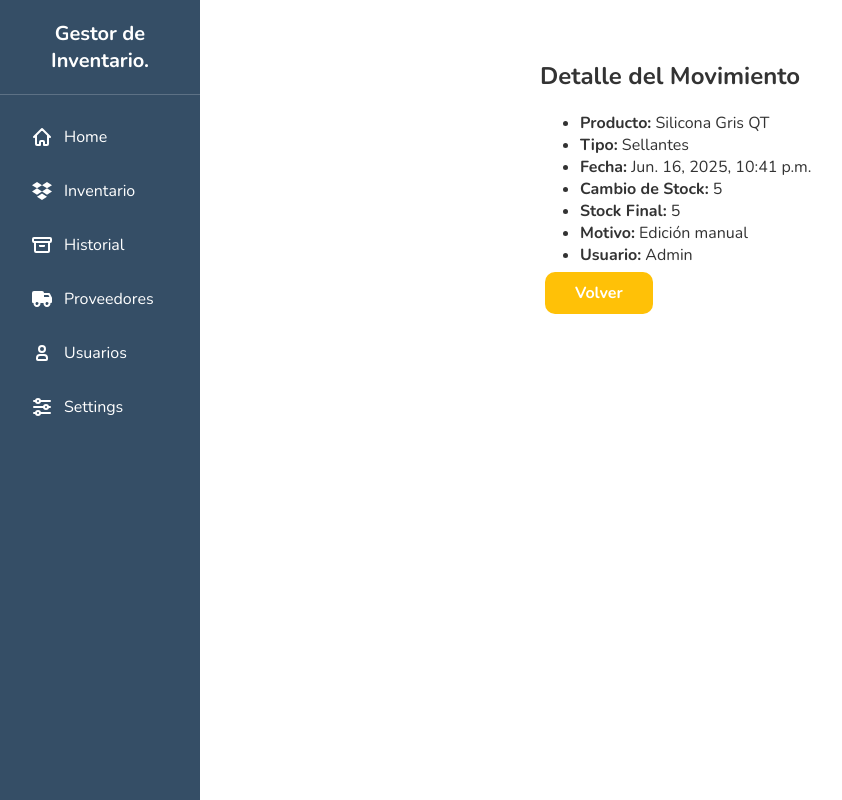
After one commit to lvkhss/GestorInventario, a Django app: a page that uses inventory/templates/inv/base.html in a window 1280 px wide. The commit adds this page. Shown: the whole page, without its empty margins (0-842 px from the left). Run offline with Django 3.2, Linux system fonts and the light colour scheme; data comes from the database, SQL or seed files in the repository; both versions use the stored data as it was after the commit.

Commit message:
historial detalles filtros

```diff
--- a/inventory/forms.py
+++ b/inventory/forms.py
@@ -10,6 +10,7 @@ TIPOS_PRODUCTO = (
 
 class ProductoForm(forms.Form):
     name = forms.CharField(label="Nombre", max_length=200)
+    codigo_barras =forms.CharField(label="Codigo Barras")
     price = forms.IntegerField(label="Precio")
     type = forms.ChoiceField(label="Tipo", choices=TIPOS_PRODUCTO)
     date_added = forms.DateTimeField(label='Fecha de ingreso', initial=now, required=False, disabled=True,)
@@ -17,12 +18,13 @@ class ProductoForm(forms.Form):
 class SellanteForm(forms.ModelForm):
     class Meta:
         model = Sellantes
-        fields = ('name', 'price', 'type', 'stock')
+        fields = ['name', 'price', 'type', 'stock', 'codigo_barras']
         labels = {
             'name': 'Nombre',
             'type': 'Tipo',
             'price': 'Precio',
             'stock': 'Stock',
+            'codigo_barras':'Codigo Barras'
         }
 
     def __init__(self, *args, **kwargs):
@@ -35,12 +37,13 @@ class SellanteForm(forms.ModelForm):
 class HerramientaForm(forms.ModelForm):
     class Meta:
         model = Herramientas
-        fields = ('name', 'price', 'type', 'stock')
+        fields = ['name', 'price', 'type', 'stock', 'codigo_barras']
         labels = {
             'name': 'Nombre',
             'type': 'Tipo',
             'price': 'Precio',
             'stock': 'Stock',
+            'codigo_barras':'Codigo Barras'
         }
 
     def __init__(self, *args, **kwargs):
@@ -52,12 +55,13 @@ class HerramientaForm(forms.ModelForm):
 class PinturaForm(forms.ModelForm):
     class Meta:
         model = Pinturas
-        fields = ('name', 'price', 'type', 'stock')
+        fields = ['name', 'price', 'type', 'stock', 'codigo_barras']
         labels = {
             'name': 'Nombre',
             'type': 'Tipo',
             'price': 'Precio',
             'stock': 'Stock',
+            'codigo_barras':'Codigo Barras'
         }
 
     def __init__(self, *args, **kwargs):
--- a/inventory/models.py
+++ b/inventory/models.py
@@ -1,5 +1,6 @@
 from django.db import models, connection
 from django.utils.timezone import now
+from django.contrib.auth.models import User
 
 
 
@@ -18,6 +19,8 @@ class Producto(models.Model):
     type = models.CharField(max_length=200, blank=False)
     price = models.IntegerField()
     stock = models.IntegerField(default=0)
+    codigo_barras = models.CharField(max_length=50, null=True, blank=True)
+
     choices = (
         ('AVAILABLE', 'Item ready to be purchased'),
         ('SOLD', 'Item already purchased'),
@@ -56,11 +59,12 @@ class Pinturas(Producto):
 class HistorialMovimiento(models.Model):
     producto_id = models.IntegerField()
     nombre_producto = models.CharField(max_length=200)
-    tipo_producto = models.CharField(max_length=50)  # "Sellante", "Herramienta", "Pintura"
+    tipo_producto = models.CharField(max_length=50)
     fecha = models.DateTimeField(auto_now_add=True)
-    cambio_stock = models.IntegerField()  # Positivo para entrada, negativo para salida
+    cambio_stock = models.IntegerField()
     stock_final = models.IntegerField()
     motivo = models.CharField(max_length=255, blank=True)
+    usuario = models.ForeignKey(User, on_delete=models.SET_NULL, null=True, blank=True)  # 👈 Nuevo campo
 
     def __str__(self):
         return f"{self.nombre_producto} ({self.tipo_producto}) - {self.cambio_stock} unidades"
--- a/inventory/static/css/style.css
+++ b/inventory/static/css/style.css
@@ -286,5 +286,31 @@ form + p {
   font-weight: 500;
 }
 
+.pagination {
+  display: flex;
+  justify-content: center;
+  align-items: center;
+  margin-top: 24px;
+  gap: 16px;
+  font-size: 1.1em;
+}
+
+.pagination a {
+  color: #fff;
+  background: #354e66;
+  padding: 6px 16px;
+  border-radius: 4px;
+  text-decoration: none;
+  transition: background 0.2s;
+}
+
+.pagination a:hover {
+  background: #0056b3;
+}
+
+.pagination span {
+  color: #333;
+  font-weight: 500;
+}
 
 /* EXCEL */
--- a/inventory/templates/inv/base.html
+++ b/inventory/templates/inv/base.html
@@ -33,18 +33,20 @@
         </svg>
         Inventario
       </a>
-      <a href="{% url 'suppliers_list' %}">
-        <svg class="w-6 h-6 text-gray-800 dark:text-white" aria-hidden="true" xmlns="http://www.w3.org/2000/svg" width="24" height="24" fill="currentColor" viewBox="0 0 24 24">
-  <path fill-rule="evenodd" d="M4 4a2 2 0 0 0-2 2v9a1 1 0 0 0 1 1h.535a3.5 3.5 0 1 0 6.93 0h3.07a3.5 3.5 0 1 0 6.93 0H21a1 1 0 0 0 1-1v-4a.999.999 0 0 0-.106-.447l-2-4A1 1 0 0 0 19 6h-5a2 2 0 0 0-2-2H4Zm14.192 11.59.016.02a1.5 1.5 0 1 1-.016-.021Zm-10 0 .016.02a1.5 1.5 0 1 1-.016-.021Zm5.806-5.572v-2.02h4.396l1 2.02h-5.396Z" clip-rule="evenodd"/>
-</svg>
-        Proveedores
       <a href="{% url 'historial' %}">
         <svg class="w-6 h-6 text-gray-800 dark:text-white" aria-hidden="true" xmlns="http://www.w3.org/2000/svg" width="24" height="24" fill="none" viewBox="0 0 24 24">
   <path stroke="currentColor" stroke-linejoin="round" stroke-width="2" d="M10 12v1h4v-1m4 7H6a1 1 0 0 1-1-1V9h14v9a1 1 0 0 1-1 1ZM4 5h16a1 1 0 0 1 1 1v2a1 1 0 0 1-1 1H4a1 1 0 0 1-1-1V6a1 1 0 0 1 1-1Z"/>
 </svg>
 
-        historial
+        Historial
       </a>
+      <a href="{% url 'suppliers_list' %}">
+        <svg class="w-6 h-6 text-gray-800 dark:text-white" aria-hidden="true" xmlns="http://www.w3.org/2000/svg" width="24" height="24" fill="currentColor" viewBox="0 0 24 24">
+  <path fill-rule="evenodd" d="M4 4a2 2 0 0 0-2 2v9a1 1 0 0 0 1 1h.535a3.5 3.5 0 1 0 6.93 0h3.07a3.5 3.5 0 1 0 6.93 0H21a1 1 0 0 0 1-1v-4a.999.999 0 0 0-.106-.447l-2-4A1 1 0 0 0 19 6h-5a2 2 0 0 0-2-2H4Zm14.192 11.59.016.02a1.5 1.5 0 1 1-.016-.021Zm-10 0 .016.02a1.5 1.5 0 1 1-.016-.021Zm5.806-5.572v-2.02h4.396l1 2.02h-5.396Z" clip-rule="evenodd"/>
+  </svg>
+
+
+        Proveedores
       <a href="{% url 'users' %}">
         <svg class="w-6 h-6" aria-hidden="true" xmlns="http://www.w3.org/2000/svg" width="24" height="24" fill="none" viewBox="0 0 24 24">
           <path stroke="currentColor" stroke-width="2" d="M7 17v1a1 1 0 0 0 1 1h8a1 1 0 0 0 1-1v-1a3 3 0 0 0-3-3h-4a3 3 0 0 0-3 3Zm8-9a3 3 0 1 1-6 0 3 3 0 0 1 6 0Z"/>
--- /dev/null
+++ b/inventory/templates/inv/detalle_historial.html
@@ -0,0 +1,17 @@
+{% extends 'inv/base.html' %}
+
+{% block body %}
+<div class="container mt-4">
+  <h2>Detalle del Movimiento</h2>
+  <ul class="list-group">
+    <li class="list-group-item"><strong>Producto:</strong> {{ movimiento.nombre_producto }}</li>
+    <li class="list-group-item"><strong>Tipo:</strong> {{ movimiento.tipo_producto }}</li>
+    <li class="list-group-item"><strong>Fecha:</strong> {{ movimiento.fecha }}</li>
+    <li class="list-group-item"><strong>Cambio de Stock:</strong> {{ movimiento.cambio_stock }}</li>
+    <li class="list-group-item"><strong>Stock Final:</strong> {{ movimiento.stock_final }}</li>
+    <li class="list-group-item"><strong>Motivo:</strong> {{ movimiento.motivo }}</li>
+    <li class="list-group-item"><strong>Usuario:</strong> {{ movimiento.usuario.username|default:"Desconocido" }}</li>
+  </ul>
+  <a href="{% url 'historial' %}" class="btn btn-secondary mt-3">Volver</a>
+</div>
+{% endblock %}
--- a/inventory/templates/inv/inventario.html
+++ b/inventory/templates/inv/inventario.html
@@ -1,10 +1,10 @@
 {% extends 'inv/base.html' %}
 
 {% block body %}
+<h2>Inventario</h2>
 <div class="container-set-inventory">
   <div class="add_buttons">
     <div class="inventory-left">
-      <h2>Inventario</h2>
       <div class="button-group">
         <input type="text" id="searchInput" placeholder="Buscar por nombre..."
           class="form-control d-inline-block w-auto" />
--- a/inventory/templates/inv/tabla_productos.html
+++ b/inventory/templates/inv/tabla_productos.html
@@ -2,7 +2,7 @@
   <table class="table table-hover fixed-table">
     <thead>
       <tr>
-        <th>id</th>
+        <th>Codigo</th>
         <th>Nombre</th>
         <th>Precio</th>
         <th>Stock</th>
@@ -12,7 +12,7 @@
     <tbody>
       {% for entry in items %}
       <tr>
-        <td>{{ entry.item.pk }}</td>
+        <td>{{ entry.item.codigo_barras }}</td>
         <td>{{ entry.item.name }}</td>
         <td>{{ entry.item.price }} $</td>
         <td>{{ entry.item.stock }}</td>
--- a/inventory/templates/inv/users.html
+++ b/inventory/templates/inv/users.html
@@ -20,8 +20,7 @@
           <td>{{ user.id }}</td>
           <td>{{ user.username }}</td>
           <td>{{ user.email }}</td>
-          <td>{{ user.date_joined|date:"Y-m-d H:i:s" }}</td>
-
+          <td>{{ user.date_joined|date:"d-m-Y H:i" }}</td>
         </tr>
         {% empty %}
         <tr>
--- a/inventory/urls.py
+++ b/inventory/urls.py
@@ -7,6 +7,8 @@ urlpatterns = [
     re_path(r'^agregar$', agregar_producto, name='agregar_producto'),
 
     re_path(r'index$', index, name='index'),
+
+    re_path(r'historial(?P<pk>\d+)$', detalle_historial, name='detalle_historial'),
 
 
     re_path(r'^sellantes/edit_item/(?P<pk>\d+)$', edit_sellante, name="edit_sellante"),
--- a/inventory/views.py
+++ b/inventory/views.py
@@ -5,7 +5,7 @@ from django.contrib.auth import authenticate, login
 from django.contrib.auth.decorators import login_required
 # Create your views here.
 from django.db.models import Q
-
+from datetime import datetime
 from .forms import *
 import pandas as pd
 from .models import ProductoReal, Sellantes, Herramientas, Pinturas
@@ -91,11 +91,37 @@ def inventario(request):
 
 @login_required
 def historial(request):
+    query = request.GET.get('q', '')
+    tipo = request.GET.get('type', '')
+    start = request.GET.get('start', '')
+    end = request.GET.get('end', '')
+
     movimientos_list = HistorialMovimiento.objects.all().order_by('-fecha')
-    paginator = Paginator(movimientos_list, 10)  # 10 per page
 
+    if query:
+        movimientos_list = movimientos_list.filter(nombre_producto__icontains=query)
+
+    if tipo:
+        movimientos_list = movimientos_list.filter(tipo_producto=tipo)
+
+    if start:
+        try:
+            start_date = datetime.strptime(start, "%Y-%m-%d")
+            movimientos_list = movimientos_list.filter(fecha__date__gte=start_date)
+        except ValueError:
+            pass
+
+    if end:
+        try:
+            end_date = datetime.strptime(end, "%Y-%m-%d")
+            movimientos_list = movimientos_list.filter(fecha__date__lte=end_date)
+        except ValueError:
+            pass
+
+    paginator = Paginator(movimientos_list, 10)
     page_number = request.GET.get('page')
     movimientos = paginator.get_page(page_number)
+
     return render(request, 'inv/historial.html', {'movimientos': movimientos})
 
 @login_required
@@ -209,11 +235,12 @@ def edit_item(request, pk, model, cls):
                 # Save history only if stock changed
                 HistorialMovimiento.objects.create(
                     producto_id=item.id,
-                    nombre_producto=getattr(item, 'name', ''),  # Adjust if your field is named differently
-                    tipo_producto=getattr(item, 'type', ''),    # Adjust if your field is named differently
+                    nombre_producto=getattr(item, 'name', ''),
+                    tipo_producto=getattr(item, 'type', ''),
                     cambio_stock=stock_nuevo - stock_anterior,
                     stock_final=stock_nuevo,
-                    motivo=request.POST.get('motivo', 'Edición manual')
+                    motivo=request.POST.get('motivo', 'Edición manual'),
+                    usuario=request.user  # 👈 Aquí se guarda el usuario autenticado
                 )
             updated_item.save()
             return redirect('inventario')
@@ -296,3 +323,7 @@ def upload_products_excel(request):
     else:
         form = ExcelUploadForm()
     return render(request, 'inv/upload_products_excel.html', {'form': form, 'msg': msg})
+
+def detalle_historial(request, pk):
+    movimiento = get_object_or_404(HistorialMovimiento, pk=pk)
+    return render(request, 'inv/detalle_historial.html', {'movimiento': movimiento})
```
Also changed, not shown: inventory/templates/inv/historial.html (+59 -32 lines), inventory/templates/inv/tabla_historial.html (added, +39 -0 lines), db.sqlite3, inventory/migrations/0001_initial.py, inventory/migrations/0002_herramientas_name_pinturas_name_sellantes_name.py (deleted), inventory/migrations/0003_herramientas_stock_pinturas_stock_sellantes_stock.py (deleted), inventory/migrations/0004_historialmovimiento.py (deleted), inventory/migrations/0005_proveedor.py (deleted), inventory/migrations/0006_rename_proveedor_suppliers.py (deleted), inventory/migrations/0007_productoreal.py (deleted).
